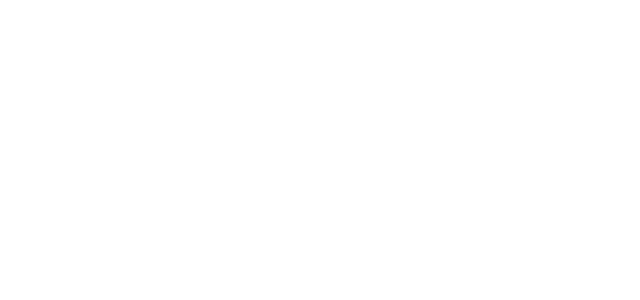
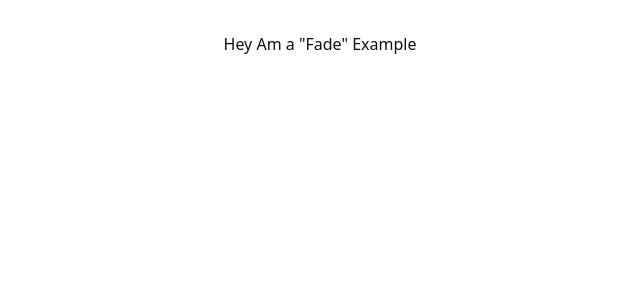
Before and after one commit to tahmidhasantanoy/Framer-Motion-M7, a React (Vite) app: page / in a window 1280 px wide. Shown: the top 300 px of the page, without its empty margins (320-960 px from the left). Built offline with nearby package versions, Linux system fonts and the light colour scheme.

Commit message:
Opacity added to Motion

```diff
--- a/src/pages/Lesson1.tsx
+++ b/src/pages/Lesson1.tsx
@@ -8,17 +8,41 @@ const parent = {
   animate: { rotate: 360 },
 };
 
+const fadeParent = {
+  hidden: { opacity: 0 },
+  visible: { opacity: 1 },
+};
+
 const Lesson1 = () => {
   return (
+    <>
+      <div className="my-6 mb-40">
+        <motion.h2
+          className="text-5xl"
+          variants={fadeParent}
+          initial="hidden"
+          animate="visible"
+          transition={{ duration: 10 }}
+        >
+          Hey Am a <span className="text-purple-800">"Fade"</span> Example
+        </motion.h2>
+      </div>
       <div className="flex justify-center items-center">
         <motion.div
           className="bg-blue-600 size-40"
           variants={parent}
           initial=/* {initial} */ "initial"
           animate=/* {animate} */ "animate"
-        transition={{ duration: 3, type: "spring" }}
+          transition={{
+            ease: "easeInOut",
+            duration: 3,
+            type: "spring",
+            // repeat: Infinity,
+            repeatType: "reverse",
+          }}
         ></motion.div>
       </div>
+    </>
   );
 };
 
```
Also changed, not shown: src/pages/MotionInsideMotion.tsx (added, +10 -0 lines). Lines whose indentation alone changed are shown as unchanged.
